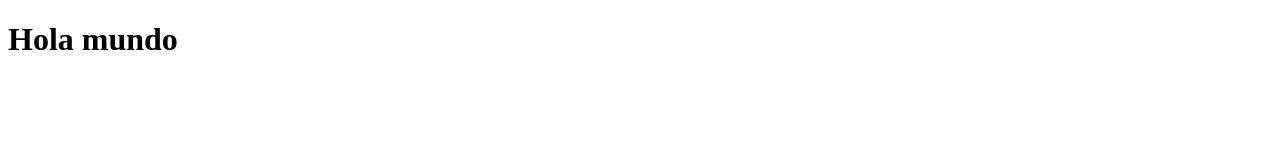
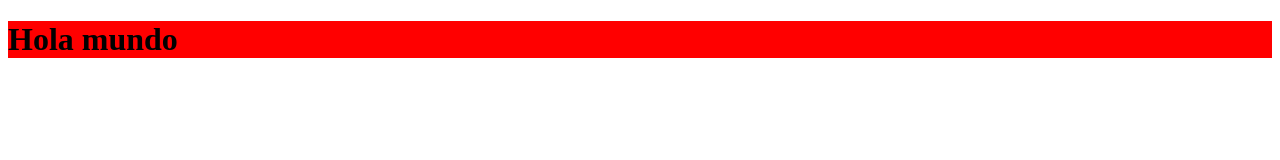
Before and after one commit to Maurivelez/git-baby-steps, a plain HTML site: page index.html in a window 1280 px wide. Drawn offline with Linux system fonts and the light colour scheme.

Commit message:
set red color in title

```diff
--- a/index.html
+++ b/index.html
@@ -6,6 +6,6 @@
     <title>Document</title>
 </head>
 <body>
-    <h1>Hola mundo</h1>
+    <h1 style="background-color: red;">Hola mundo</h1>
 </body>
 </html>
```
